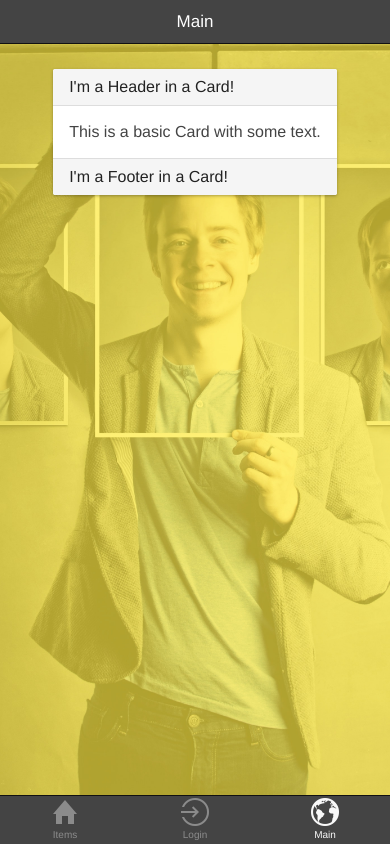
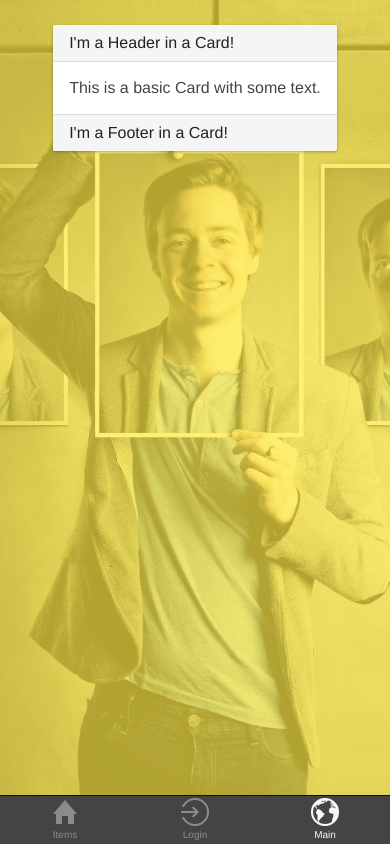
Before and after one commit to Abdulrrahman/SEP1, a website: page S.E.P/www/index.html at #/tabs/main in a window 390 px wide. Drawn offline with Linux system fonts and the light colour scheme; some packages are replaced by stand-ins of ours; files whose address does not match are found by name.

Commit message:
trying new style
removed t he header bar from main tab

```diff
--- a/S.E.P/www/css/style.css
+++ b/S.E.P/www/css/style.css
@@ -28,7 +28,9 @@
     }
 
 .center {
+	/*padding-right: 25cm;/* here u can adjust the place of the card the way you like */
     margin-left: auto;
     margin-right: auto;
+
     display: block;
 }
--- a/S.E.P/www/templates/tab-main.html
+++ b/S.E.P/www/templates/tab-main.html
@@ -1,5 +1,5 @@
-<ion-nav-bar class="bar-dark">>
-    <ion-view view-title="Main" class="bg">
+
+    <ion-view view-title="Main" class="bg" hide-nav-bar="true">
      <ion-content>
          <div class="row">
             <div class="center">
@@ -18,4 +18,3 @@
          </div>
      </ion-content>
     </ion-view>
-</ion-nav-bar>
```
Lines whose indentation alone changed are shown as unchanged.
